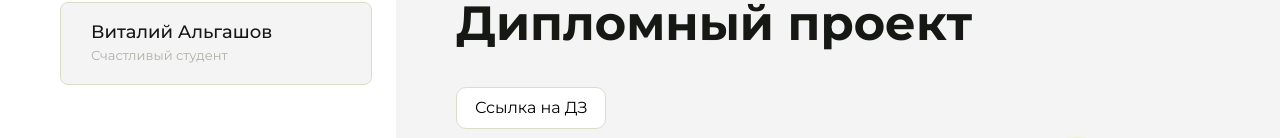
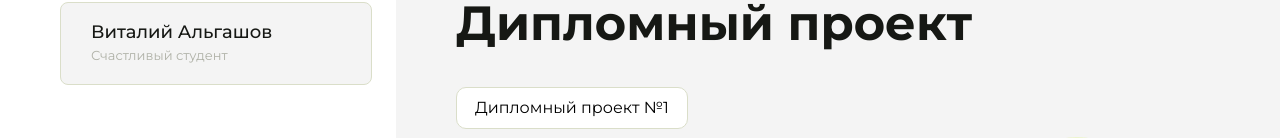
Before and after one commit to vitaly27al/HomeWork, a plain HTML site: page index.html in a window 1280 px wide. Both pictures are taken after a click on the button "Дипломный проект". Shown: the part 151-289 px from the top of the page. Drawn offline with Linux system fonts and the light colour scheme.

Commit message:
Update index.html

```diff
--- a/index.html
+++ b/index.html
@@ -262,7 +262,7 @@
             <div class="content__block hidden" id="diplomBlock">
                 <div class="content__title">Дипломный проект</div>
                 <div class="content__list-diplom">
-                    <a href="ПАПКА-С-НОМЕРОМ-УРОКА">Ссылка на ДЗ</a>
+                    <a href="Diplom/index.html">Дипломный проект №1</a>
                 </div>
                 <div class="content__decor">
                     <div class="content__decor-text">Давай проверим, чему ты научился!</div>
```
